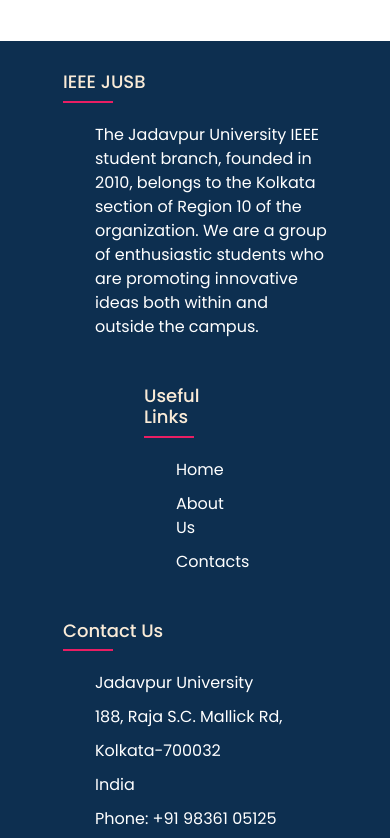
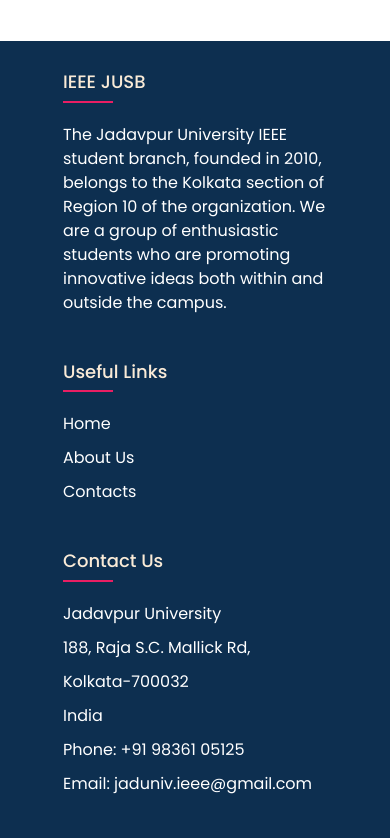
Before and after one commit to ieee-ju/Pass-The-Mic_3.0, a plain HTML site: page index.html in a window 390 px wide. Shown: the part 11050-11888 px from the top of the page. Drawn offline with nearby package versions, Linux system fonts and the light colour scheme; a script that the page names is missing.

Commit message:
footer rectify

```diff
--- a/css/footercss.css
+++ b/css/footercss.css
@@ -39,7 +39,8 @@ body{
     display: flex;
     flex-wrap: wrap;
 }
-ul{
+footer ul{
+    padding: 0;
     list-style: none;
 }
 .footer{
@@ -135,6 +136,13 @@ ul{
 
     }
 }
+
+@media(max-width: 991px){
+    .contacts-footer{
+        padding: 0 15px;
+    }
+}
+
 @media(max-width: 574px){
     .footer-col{
         width: 100%;
```
